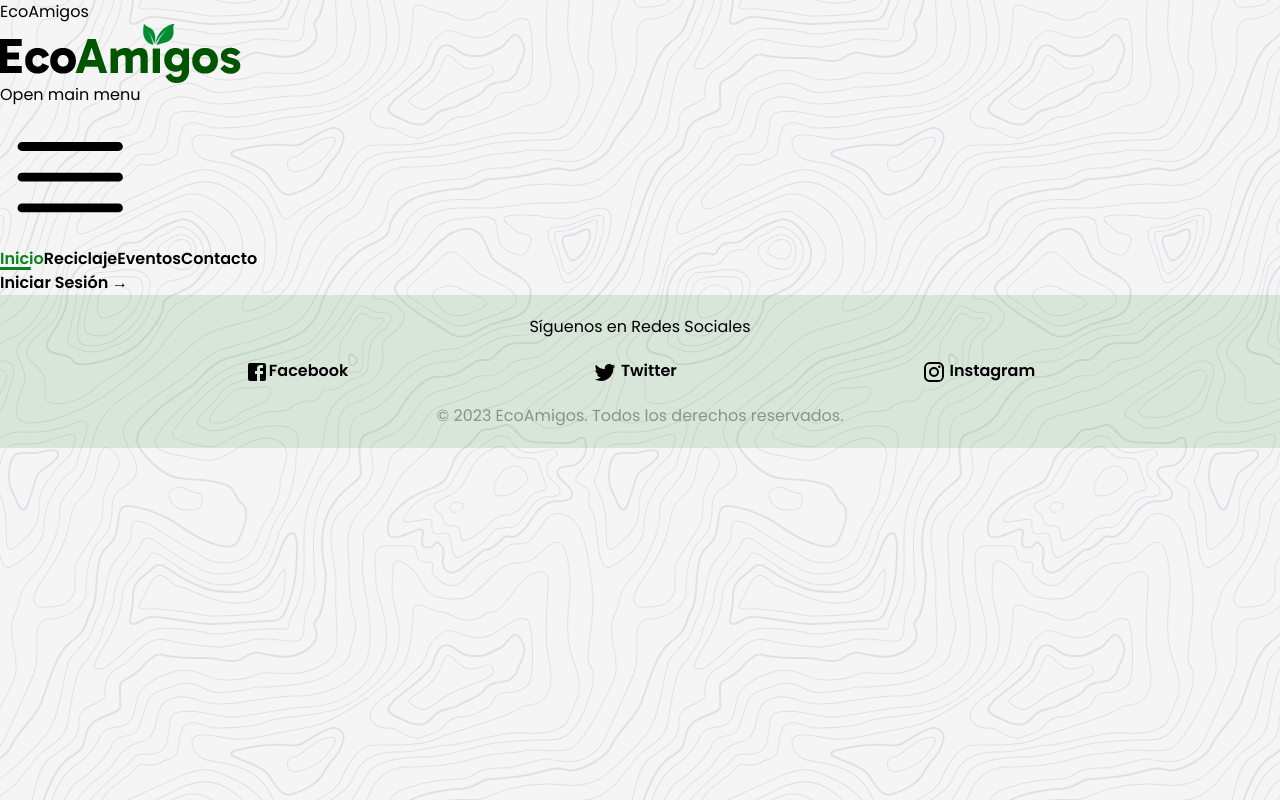
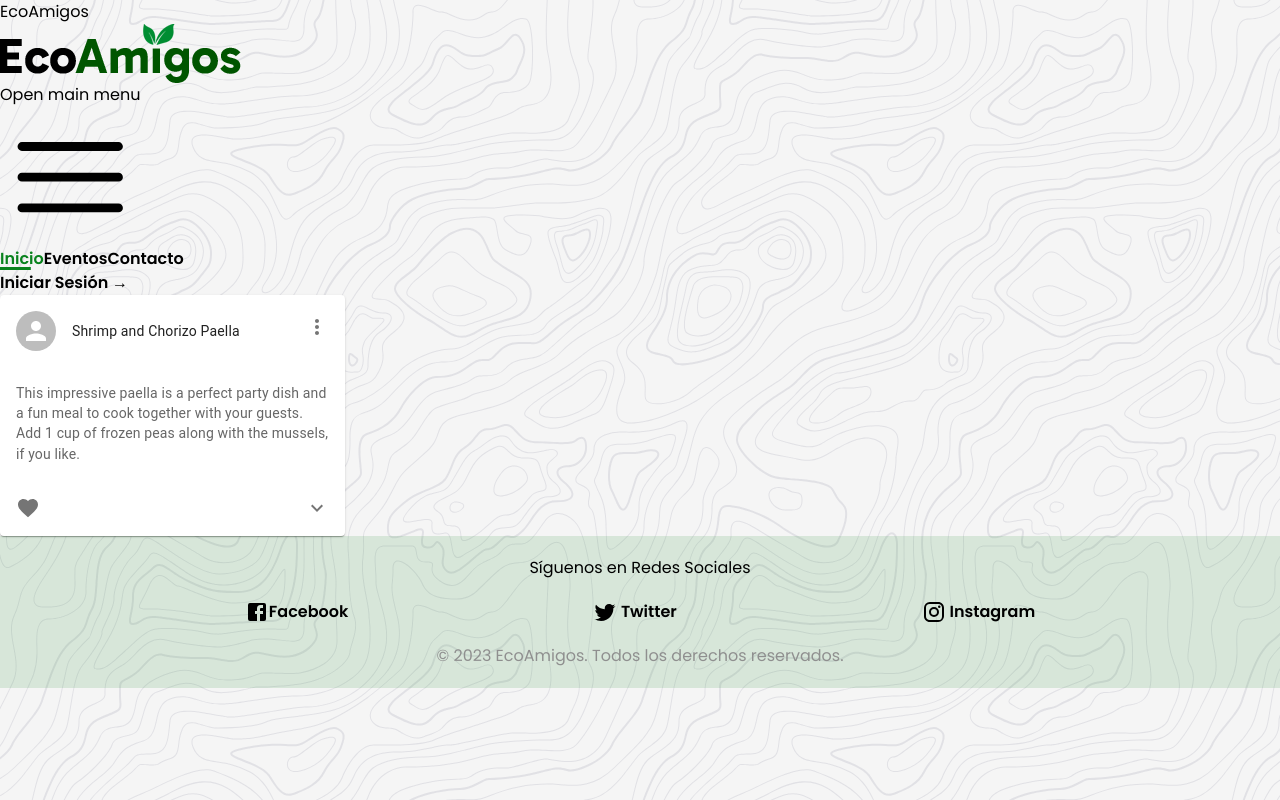
Before and after one commit to LizettePerez/EcoAmigos-React, a React (Vite) app: page /comunidad in a window 1280 px wide. Built offline with nearby package versions, Linux system fonts and the light colour scheme; no server answers.

Commit message:
Arerglo login firebase y creacion card post

```diff
--- a/package.json
+++ b/package.json
@@ -15,7 +15,7 @@
     "@headlessui/react": "^1.7.17",
     "@heroicons/react": "^2.0.18",
     "@mui/icons-material": "^5.14.12",
-    "@mui/material": "^5.14.12",
+    "@mui/material": "^5.14.13",
     "@popperjs/core": "^2.11.8",
     "bootstrap": "^5.3.2",
     "firebase": "^10.4.0",
--- a/src/api/firebase.config.jsx
+++ b/src/api/firebase.config.jsx
@@ -1,8 +1,7 @@
 // Import the functions you need from the SDKs you need
 import { initializeApp } from "firebase/app";
-import { getAuth } from "firebase/auth";
-import { GoogleAuthProvider } from "firebase/auth";
-import { signInWithPopup } from 'firebase/auth';
+import { getAuth, GoogleAuthProvider } from "firebase/auth";
+
 
 
 // TODO: Add SDKs for Firebase products that you want to use
@@ -24,10 +23,9 @@
 const app = initializeApp(firebaseConfig);
 const auth = getAuth(app);
 auth.languageCode = 'es';
-signInWithPopup(auth, provider);
 
 
 provider.addScope('https://www.googleapis.com/auth/contacts.readonly');
 
 
-export { auth, provider, signInWithPopup };
+export { auth, provider };
--- a/src/components/Header.jsx
+++ b/src/components/Header.jsx
@@ -46,11 +46,8 @@
             </Transition>
           </Popover>
 
-          <Link to="/#inicio" className="text-sm leading-6  custom-active">
+          <Link to="/" className="text-sm leading-6  custom-active">
             Inicio
-          </Link>
-          <Link to="/#reciclaje" className="text-sm leading-6 custom-a">
-            Reciclaje
           </Link>
           <Link to="/eventos" className="text-sm leading-6 custom-a">
             Eventos
@@ -91,16 +88,10 @@
             <div className="-my-6 divide-y divide-gray-500/10">
               <div className="space-y-2 py-6">
                 <Link
-                  to="/#inicio"
+                  to="/"
                   className="-mx-3 block rounded-lg px-3 py-2 text-base font-semibold leading-7 text-sm leading-6 custom-a custom-active"
                 >
                   Inicio
-                </Link>
-                <Link
-                  to="/#reciclaje"
-                  className="-mx-3 block rounded-lg px-3 py-2 text-base font-semibold leading-7 text-sm leading-6 custom-a"
-                >
-                  Reciclaje
                 </Link>
                 <Link
                   to="/eventos"
--- a/src/components/LoginGoogle.jsx
+++ b/src/components/LoginGoogle.jsx
@@ -1,9 +1,11 @@
 import "../index.css";
-import { auth, provider, signInWithPopup } from "../api/firebase.config";
-import { GoogleAuthProvider } from "firebase/auth";
+import { auth, provider } from "../api/firebase.config";
 import CommunityImg from "../assets/community.png";
 import RegistroGoogle from "./RegistroGoogle";
 import { useNavigate } from "react-router-dom";
+
+import { signInWithPopup, GoogleAuthProvider } from "firebase/auth";
+
 
 function LoginGoogle() {
   const navigate = useNavigate();
@@ -16,10 +18,10 @@
         const user = result.user;
 
         console.log("Token de acceso de Google:", token);
-        //localStorage... //reverse
+        //localStorage...
         console.log("Usuario autenticado:", user);
 
-        navigate.push("/post");
+        navigate.push('/comunidad');
       })
       .catch((error) => {
         const errorCode = error.code;
--- a/src/components/PostHome.jsx
+++ b/src/components/PostHome.jsx
@@ -1,12 +1,108 @@
-import '../index.css';
+import * as React from 'react';
+import { styled } from '@mui/material/styles';
+import Card from '@mui/material/Card';
+import CardHeader from '@mui/material/CardHeader';
+//import CardMedia from '@mui/material/CardMedia';
+import CardContent from '@mui/material/CardContent';
+import CardActions from '@mui/material/CardActions';
+import Collapse from '@mui/material/Collapse';
+import Avatar from '@mui/material/Avatar';
+import IconButton from '@mui/material/IconButton';
+import Typography from '@mui/material/Typography';
+import FavoriteIcon from '@mui/icons-material/Favorite';
+import ExpandMoreIcon from '@mui/icons-material/ExpandMore';
+import MoreVertIcon from '@mui/icons-material/MoreVert';
 
-function PostHome() {
+const ExpandMore = styled((props) => {
+  const { expand, ...other } = props;
+  return <IconButton {...other} />;
+})(({ theme, expand }) => ({
+  transform: !expand ? 'rotate(0deg)' : 'rotate(180deg)',
+  marginLeft: 'auto',
+  transition: theme.transitions.create('transform', {
+    duration: theme.transitions.duration.shortest,
+  }),
+}));
+
+export default function RecipeReviewCard() {
+  const [expanded, setExpanded] = React.useState(false);
+
+  const handleExpandClick = () => {
+    setExpanded(!expanded);
+  };
 
   return (
     <div>
-
+      <Card sx={{ maxWidth: 345 }}>
+        <CardHeader
+          avatar={
+            <Avatar alt='avatar' src={localStorage.getItem("profilePic")} aria-label="recipe">
+            </Avatar>
+          }
+          action={
+            <IconButton aria-label="settings">
+              <MoreVertIcon />
+            </IconButton>
+          }
+          title="Shrimp and Chorizo Paella"
+          subheader={localStorage.getItem("name")}
+        />
+        {/* <CardMedia
+          component="img"
+          height="194"
+          image="/static/images/cards/paella.jpg"
+          alt="Paella dish"
+        /> */}
+        <CardContent>
+          <Typography variant="body2" color="text.secondary">
+            This impressive paella is a perfect party dish and a fun meal to cook
+            together with your guests. Add 1 cup of frozen peas along with the mussels,
+            if you like.
+          </Typography>
+        </CardContent>
+        <CardActions disableSpacing>
+          <IconButton aria-label="add to favorites">
+            <FavoriteIcon />
+          </IconButton>
+          <ExpandMore
+            expand={expanded}
+            onClick={handleExpandClick}
+            aria-expanded={expanded}
+            aria-label="show more"
+          >
+            <ExpandMoreIcon />
+          </ExpandMore>
+        </CardActions>
+        <Collapse in={expanded} timeout="auto" unmountOnExit>
+          <CardContent>
+            <Typography paragraph>Method:</Typography>
+            <Typography paragraph>
+              Heat 1/2 cup of the broth in a pot until simmering, add saffron and set
+              aside for 10 minutes.
+            </Typography>
+            <Typography paragraph>
+              Heat oil in a (14- to 16-inch) paella pan or a large, deep skillet over
+              medium-high heat. Add chicken, shrimp and chorizo, and cook, stirring
+              occasionally until lightly browned, 6 to 8 minutes. Transfer shrimp to a
+              large plate and set aside, leaving chicken and chorizo in the pan. Add
+              pimentón, bay leaves, garlic, tomatoes, onion, salt and pepper, and cook,
+              stirring often until thickened and fragrant, about 10 minutes. Add
+              saffron broth and remaining 4 1/2 cups chicken broth; bring to a boil.
+            </Typography>
+            <Typography paragraph>
+              Add rice and stir very gently to distribute. Top with artichokes and
+              peppers, and cook without stirring, until most of the liquid is absorbed,
+              15 to 18 minutes. Reduce heat to medium-low, add reserved shrimp and
+              mussels, tucking them down into the rice, and cook again without
+              stirring, until mussels have opened and rice is just tender, 5 to 7
+              minutes more. (Discard any mussels that don&apos;t open.)
+            </Typography>
+            <Typography>
+              Set aside off of the heat to let rest for 10 minutes, and then serve.
+            </Typography>
+          </CardContent>
+        </Collapse>
+      </Card>
     </div>
   );
 }
-
-export default PostHome;
--- a/src/components/RegistroGoogle.jsx
+++ b/src/components/RegistroGoogle.jsx
@@ -1,6 +1,8 @@
 import "../index.css";
-import { auth, signInWithPopup, provider } from "../api/firebase.config";
+import { auth, provider } from "../api/firebase.config";
 import { useNavigate } from "react-router-dom";
+import { signInWithPopup } from "firebase/auth";
+
 
 function RegistroGoogle() {
   const navigate = useNavigate();
@@ -9,9 +11,18 @@
       .then((result) => {
         const user = result.user;
         const token = user.stsTokenManager.accessToken;
+        const name = result.user.displayName;
+        const profilePic = result.user.photoURL;
+
+
         console.log("Token de acceso de Google:", token);
         console.log("Usuario registrado y autenticado:", user);
-        navigate.push("/post");
+
+        localStorage.setItem("token", token);
+        localStorage.setItem("name", name);
+        localStorage.setItem("profilePic", profilePic);
+
+        navigate.push('/comunidad');
       })
       .catch((error) => {
         const errorCode = error.code;
@@ -30,10 +41,6 @@
         Registrarse con Google
       </button>
     </div>
-
-    /* <div>
-      <button onClick={registerWithGoogle}>Registrarse con Google</button>
-    </div> */
   );
 }
 
```
Also changed, not shown: 1 other file (tests, documents, lock files or other folders).
